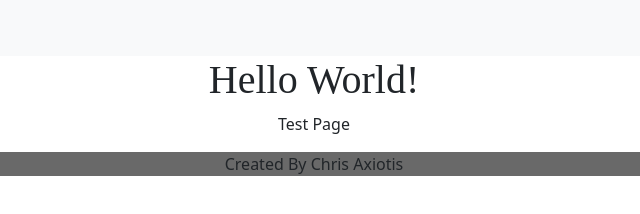
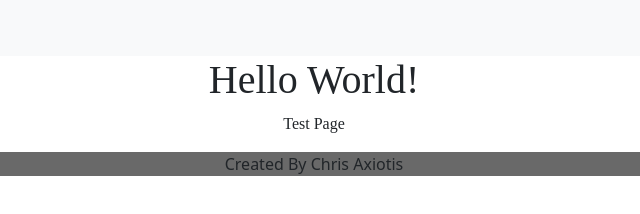
Before and after one commit to ChrisAxiotis/ChrisAxiotis.github.io, a plain HTML site: page index.html in a window 1280 px wide. Shown: the full height of the page, 326-966 px from the left. Drawn offline with nearby package versions, Linux system fonts and the light colour scheme.

Commit message:
Update index.html

```diff
--- a/index.html
+++ b/index.html
@@ -44,7 +44,7 @@
 
 
         <h1 class="text-center" style="font-family: VT232;">Hello World!</h1>
-        <p class="text-center">Test Page</p>
+        <p class="text-center" style="font-family: VT232;">Test Page</p>
 
         <!--Bootstrap JS-->
         <script src="https://cdn.jsdelivr.net/npm/bootstrap@5.1.0/dist/js/bootstrap.bundle.min.js" integrity="sha384-U1DAWAznBHeqEIlVSCgzq+c9gqGAJn5c/t99JyeKa9xxaYpSvHU5awsuZVVFIhvj" crossorigin="anonymous"></script>
```
